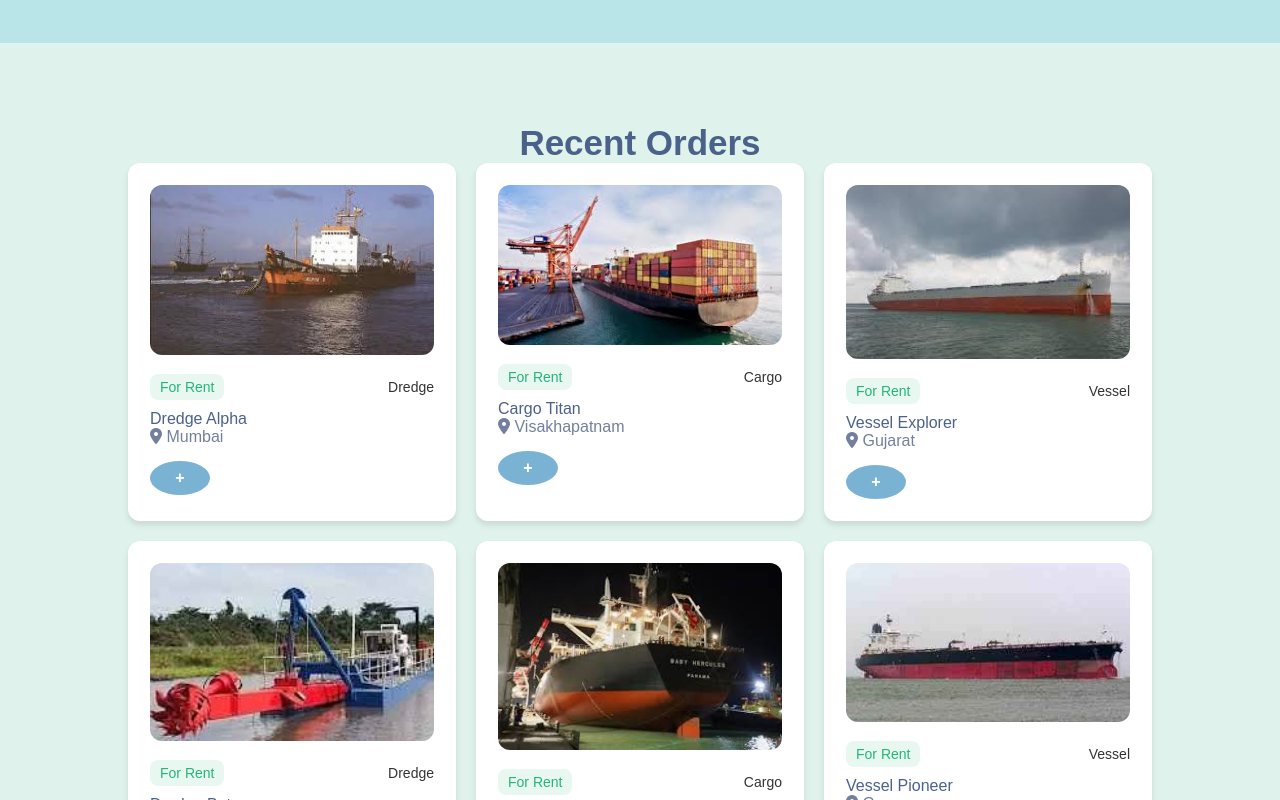
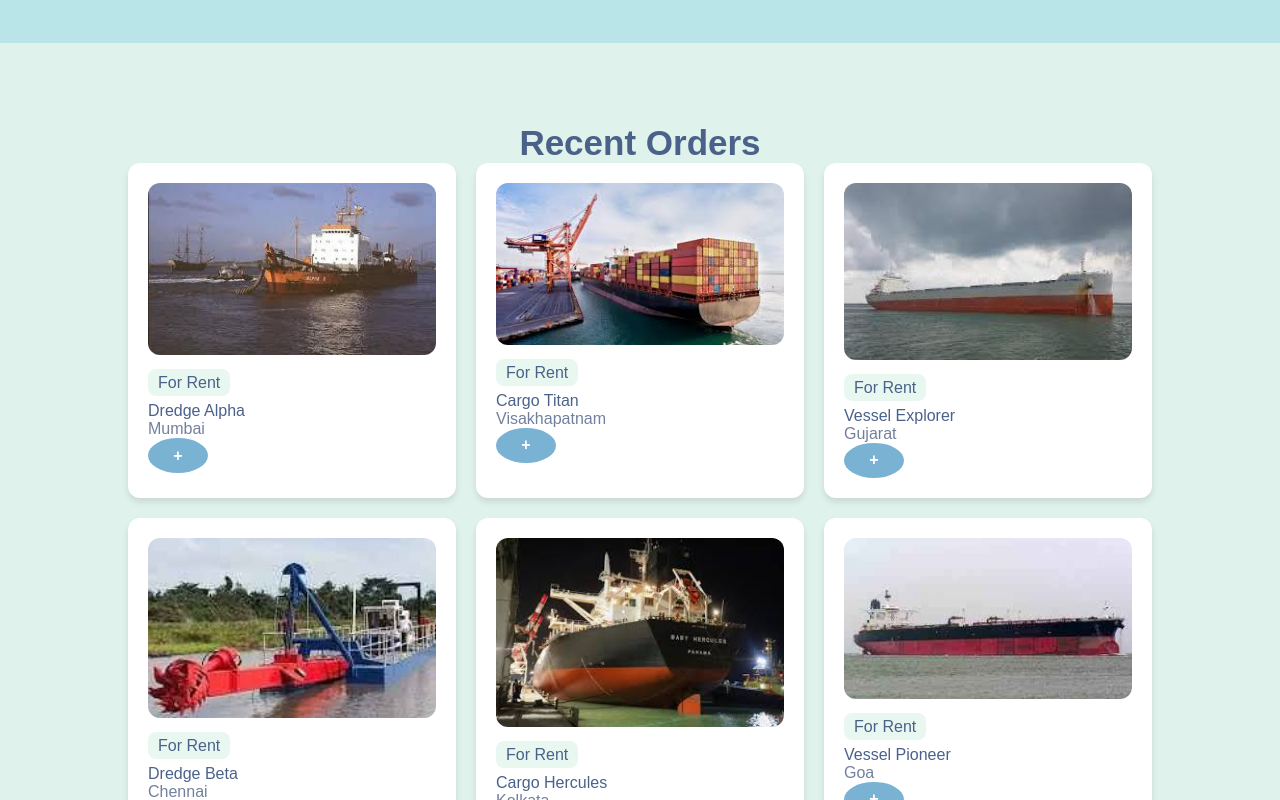
Before and after one commit to zaid187/Dredgehub, a React (Create React App) app: page / in a window 1280 px wide. Shown: the part 2000-2800 px from the top of the page. Built offline with nearby package versions, Linux system fonts and the light colour scheme.

Commit message:
new push

```diff
--- a/src/components/common/footer/footer.css
+++ b/src/components/common/footer/footer.css
@@ -60,3 +60,31 @@ footer ul li {
     grid-template-columns: repeat(2, 1fr);
   }
 }
+.popup {
+  position: fixed;
+  top: 50%;
+  left: 50%;
+  transform: translate(-50%, -50%);
+  padding: 20px;
+  border-radius: 8px;
+  text-align: center;
+  color: white;
+  z-index: 1000;
+}
+
+.popup-content {
+  background: white;
+  padding: 20px;
+  border-radius: 0px;
+  color: black;
+}
+
+.popup-content button {
+  margin-top: 10px;
+  padding: 5px 15px;
+  border: none;
+  background: #7AB2D3;
+  color: white;
+  cursor: pointer;
+  border-radius: 4px;
+}
--- a/src/components/common/header/Header.jsx
+++ b/src/components/common/header/Header.jsx
@@ -6,6 +6,7 @@ import { Link } from "react-router-dom";
 const Header = () => {
   const [navList, setNavList] = useState(false);
   const [username, setUsername] = useState(null);
+  const [popup, setPopup] = useState(false);
 
   useEffect(() => {
     const storedUsername = localStorage.getItem("username");
@@ -18,15 +19,29 @@ const Header = () => {
     if (username) {
       localStorage.removeItem("username");
       setUsername(null);
-      alert("Logged out successfully");
-      window.location.href = "/";
+      setPopup(true);
     } else {
       window.location.href = "/signin";
     }
   };
 
+  const handleClosePopup = () => {
+    setPopup(false);
+    window.location.href = "/";
+  };
+
   return (
     <>
+      {popup && (
+        <div style={{
+          position: "fixed", top: "50%", left: "50%", transform: "translate(-50%, -50%)",
+          background: "white", padding: "40px", boxShadow: "0 4px 6px rgba(0,0,0,0.1)",
+          borderRadius: "12px", zIndex: 1000, textAlign: "center", width: "300px"
+        }}>
+          <p style={{ fontSize: "18px", marginBottom: "20px" }}>Logged out successfully</p>
+          <button onClick={handleClosePopup} style={{ padding: "10px 20px", background: "#007bff", color: "white", border: "none", borderRadius: "5px", cursor: "pointer" }}>OK</button>
+        </div>
+      )}
       <header>
         <div className="container flex">
           <div className="logo">
@@ -48,7 +63,6 @@ const Header = () => {
             </ul>
           </div>
           <div className="button flex">
-            {/* Check if the current page is Admin Dashboard */}
             <button className="btn1" onClick={handleButtonClick}>
               {window.location.pathname === "/admindashboard"
                 ? "Admin"
@@ -71,4 +85,4 @@ const Header = () => {
   );
 };
 
-export default Header;
+export default Header;
--- a/src/components/home/recent/RecentCard.jsx
+++ b/src/components/home/recent/RecentCard.jsx
@@ -1,8 +1,9 @@
-import React, { useEffect, useRef } from "react";
+import React, { useEffect, useRef, useState } from "react";
 import { list } from "../../data/Data";
 
 const RecentCard = () => {
-  const cardRefs = useRef([]); // Store references to each card
+  const cardRefs = useRef([]);
+  const [popup, setPopup] = useState({ show: false, message: "", redirect: false });
 
   useEffect(() => {
     const observer = new IntersectionObserver(
@@ -29,88 +30,58 @@ const RecentCard = () => {
 
   const handleAddToPricing = (name) => {
     localStorage.setItem("selectedDredge", name);
-    alert(`${name} has been added to Pricing!`);
+    setPopup({ show: true, message: `${name} has been added to Pricing!`, redirect: true });
+  };
+
+  const handleClosePopup = () => {
+    setPopup({ show: false, message: "", redirect: false });
     window.location.href = "./pricing";
   };
 
   return (
+    <div>
+      {popup.show && (
+        <div style={{
+          position: "fixed", top: "50%", left: "50%", transform: "translate(-50%, -50%)",
+          background: "white", padding: "40px", boxShadow: "0 4px 6px rgba(0,0,0,0.1)",
+          borderRadius: "12px", zIndex: 1000, textAlign: "center", width: "300px"
+        }}>
+          <p style={{ fontSize: "18px", marginBottom: "20px" }}>{popup.message}</p>
+          <button onClick={handleClosePopup} style={{ padding: "10px 20px", background: "#007bff", color: "white", border: "none", borderRadius: "5px", cursor: "pointer" }}>OK</button>
+        </div>
+      )}
       <div style={{ display: "grid", gridTemplateColumns: "repeat(3, 1fr)", gap: "20px" }}>
         {list.map((val, index) => {
-        const { cover, category, location, name, price, type } = val;
+          const { cover, category, location, name, type } = val;
           return (
             <div
               key={index}
-            ref={(el) => (cardRefs.current[index] = el)} // Attach reference
+              ref={(el) => (cardRefs.current[index] = el)}
               style={{
-              background: "#fff",
-              borderRadius: "12px",
-              border: "2px solid transparent", // Default transparent border
-              padding: "20px",
-              transition: "transform 0.5s ease, opacity 0.5s ease, border-color 0.3s",
-              opacity: 0, // Initially hidden
-              transform: "translateY(50px)", // Move down initially
-              cursor: "pointer",
-              boxShadow: "0 4px 6px rgba(0, 0, 0, 0.1)",
-            }}
-            onMouseEnter={(e) => {
-              e.currentTarget.style.transform = "scale(1.05)";
-              e.currentTarget.style.boxShadow = "0 10px 20px rgba(0, 123, 255, 0.2)";
-              e.currentTarget.style.borderColor = "#007bff"; // Blue border on hover
-            }}
-            onMouseLeave={(e) => {
-              e.currentTarget.style.transform = "scale(1)";
-              e.currentTarget.style.boxShadow = "0 4px 6px rgba(0, 0, 0, 0.1)";
-              e.currentTarget.style.borderColor = "transparent"; // Reset border
+                background: "#fff", borderRadius: "12px", padding: "20px",
+                transition: "transform 0.5s ease, opacity 0.5s ease",
+                opacity: 0, transform: "translateY(50px)", cursor: "pointer",
+                boxShadow: "0 4px 6px rgba(0, 0, 0, 0.1)"
               }}
             >
               <div>
                 <img src={cover} alt='' style={{ width: "100%", borderRadius: "12px" }} />
               </div>
               <div style={{ marginTop: "15px" }}>
-              <div style={{ display: "flex", justifyContent: "space-between", alignItems: "center" }}>
-                <span
-                  style={{
-                    background: category === "For Rent" ? "#25b5791a" : "#ff98001a",
-                    color: category === "For Rent" ? "#25b579" : "#ff9800",
-                    padding: "5px 10px",
-                    borderRadius: "8px",
-                    fontSize: "14px",
-                  }}
-                >
-                  {category}
-                </span>
-                <span style={{ color: "#333", fontSize: "14px", fontWeight: "500" }}>{type}</span>
+                <span style={{ background: category === "For Rent" ? "#25b5791a" : "#ff98001a", padding: "5px 10px", borderRadius: "8px" }}>{category}</span>
+                <h4>{name}</h4>
+                <p>{location}</p>
               </div>
-              <h4>{name}</h4>
-              <p>
-                <i className='fa fa-location-dot'></i> {location}
-              </p>
-            </div>
-            <div style={{ display: "flex", justifyContent: "space-between", alignItems: "center", marginTop: "15px" }}>
-              <div style={{ display: "flex", alignItems: "center", gap: "10px" }}>
-                <button
-                  style={{
-                    background: "#7AB2D3",
-                    color: "#fff",
-                    border: "none",
-                    borderRadius: "50%",
-                    width: "24px",
-                    height: "24px",
-                    display: "flex",
-                    alignItems: "center",
-                    justifyContent: "center",
-                    cursor: "pointer",
-                    fontSize: "16px",
-                  }}
-                  onClick={() => handleAddToPricing(name)}
-                >
-                  +
-                </button>
-              </div>
-            </div>
+              <button onClick={() => handleAddToPricing(name)} style={{
+                background: "#7AB2D3", color: "#fff", border: "none",
+                borderRadius: "50%", width: "35px", height: "35px",
+                display: "flex", alignItems: "center", justifyContent: "center",
+                cursor: "pointer", fontSize: "16px"
+              }}>+</button>
             </div>
           );
         })}
+      </div>
     </div>
   );
 };
--- a/src/components/pricing/Pricing.jsx
+++ b/src/components/pricing/Pricing.jsx
@@ -6,7 +6,10 @@ export const Pricing = () => {
   const [days, setDays] = useState("");
   const [destination, setDestination] = useState("");
   const [selectedItem, setSelectedItem] = useState("");
-  const [loading, setLoading] = useState(false); // ✅ Added loading state
+  const [loading, setLoading] = useState(false);
+  const [modalMessage, setModalMessage] = useState("");
+  const [showModal, setShowModal] = useState(false);
+  const [redirectToSignin, setRedirectToSignin] = useState(false); // New state for redirect
 
   const dredges = ["Dredge Alpha", "Dredge Titan", "Dredge Beta", "Cargo Hercules", "Dredge Gamma"];
   const vessels = ["Vessel Pioneer", "Vessel Explorer", "Vessel Voyager"];
@@ -38,17 +41,19 @@ export const Pricing = () => {
 
     const username = localStorage.getItem("username");
     if (!username) {
-      alert("Please log in to submit a quote.");
-      window.location.href = "/signin";
+      setModalMessage("Please log in to submit a quote.");
+      setShowModal(true);
+      setRedirectToSignin(true); // Set redirect flag
       return;
     }
 
     if (!destination || !selectedItem || !dateRange.start || !dateRange.end) {
-      alert("Please fill out all the required fields before submitting.");
+      setModalMessage("Please fill out all the required fields before submitting.");
+      setShowModal(true);
       return;
     }
 
-    setLoading(true); // ✅ Start loading
+    setLoading(true);
 
     const requestData = {
       destination,
@@ -69,16 +74,26 @@ export const Pricing = () => {
       });
 
       if (response.ok) {
-        alert("Your request has been recorded. Our team will contact you soon.");
+        setModalMessage("Your request has been recorded. Our team will contact you soon.");
+        setShowModal(true);
       } else {
         const data = await response.json();
-        alert(`Error: ${data.error}`);
+        setModalMessage(`Error: ${data.error}`);
+        setShowModal(true);
       }
     } catch (error) {
       console.error("Error submitting form:", error);
-      alert("Failed to submit request. Please try again later.");
+      setModalMessage("Failed to submit request. Please try again later.");
+      setShowModal(true);
     } finally {
-      setLoading(false); // ✅ Stop loading
+      setLoading(false);
+    }
+  };
+
+  const closeModal = () => {
+    setShowModal(false);
+    if (redirectToSignin) {
+      window.location.href = "/signin"; // Redirect only after pressing "OK"
     }
   };
 
@@ -124,6 +139,15 @@ export const Pricing = () => {
           {loading ? "Submitting..." : "Submit"}
         </button>
       </form>
+
+      {showModal && (
+        <div style={styles.modalOverlay}>
+          <div style={styles.modal}>
+            <p>{modalMessage}</p>
+            <button onClick={closeModal} style={styles.okButton}>OK</button>
+          </div>
+        </div>
+      )}
     </div>
   );
 };
@@ -219,4 +243,32 @@ const styles = {
     fontSize: "16px",
     fontWeight: "bold",
   },
+  modalOverlay: {
+    position: "fixed",
+    top: 0,
+    left: 0,
+    width: "100%",
+    height: "100%",
+    backgroundColor: "rgba(0, 0, 0, 0.5)",
+    display: "flex",
+    justifyContent: "center",
+    alignItems: "center",
+  },
+  modal: {
+    backgroundColor: "#fff",
+    padding: "20px",
+    borderRadius: "8px",
+    boxShadow: "0 4px 8px rgba(0, 0, 0, 0.2)",
+    textAlign: "center",
+  },
+  okButton: {
+    padding: "10px 20px",
+    backgroundColor: "#7AB2D3",
+    color: "#white",
+    border: "none",
+    borderRadius: "5px",
+    cursor: "pointer",
+    fontSize: "16px",
+    marginTop: "10px",
+  },
 };
```
Also changed, not shown: src/components/common/footer/Footer.jsx (+24 -9 lines), src/components/home/hero/Hero.jsx (+10 -11 lines), src/components/signin/signin.css (+5 -5 lines), src/components/contact/Contact.jsx (line endings or trailing spaces). Lines whose indentation alone changed are shown as unchanged.
